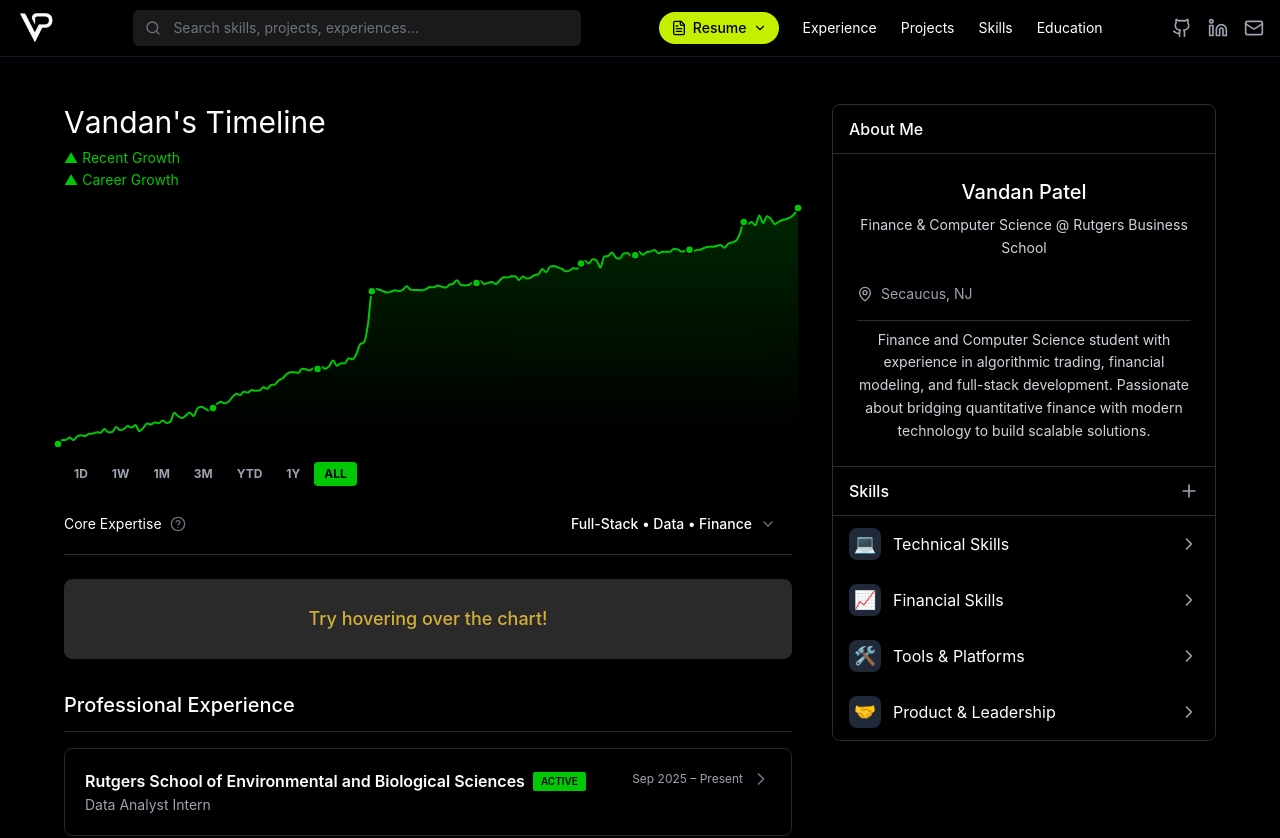
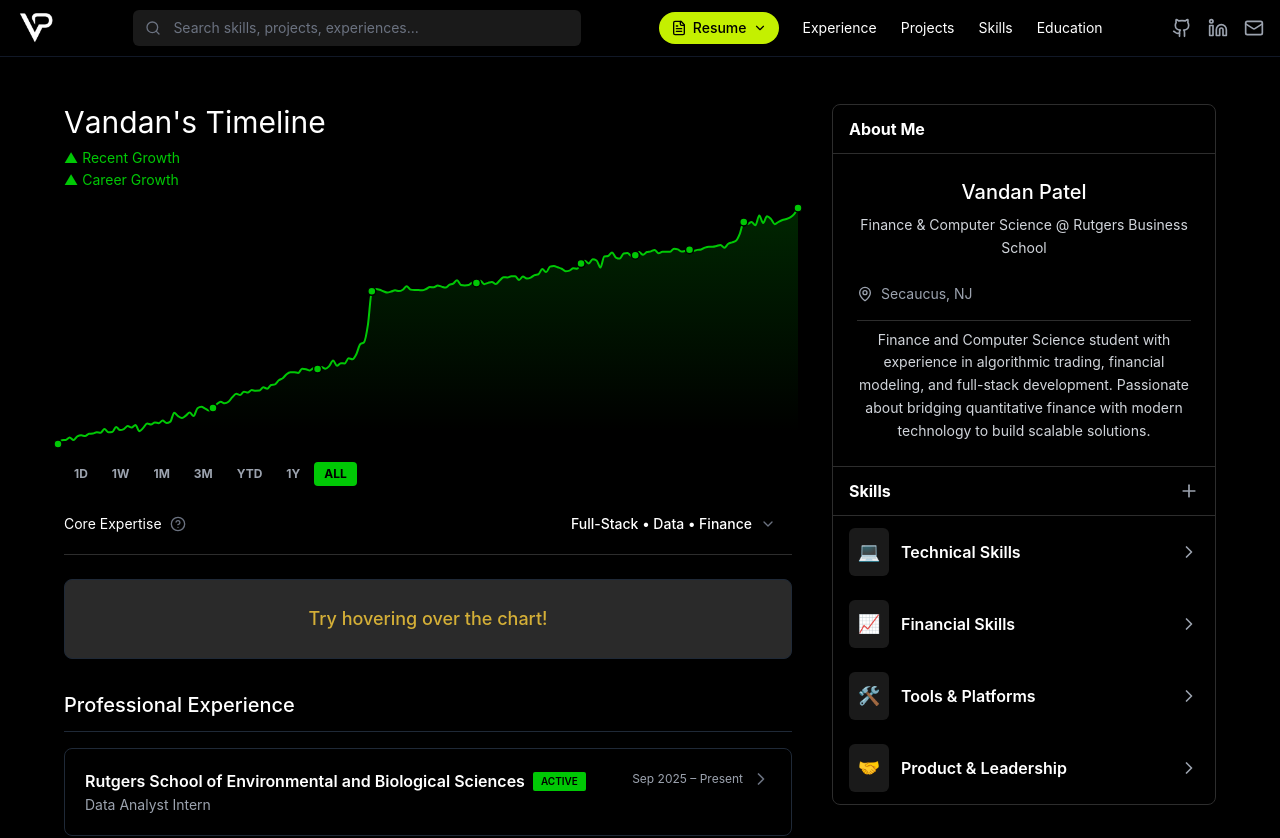
Before and after one commit to vp-27/portfolio, a React (Vite) app: page / in a window 1280 px wide. Shown: the top 838 px of the page. Built offline with nearby package versions, Linux system fonts and the light colour scheme.

Commit message:
abt skills

```diff
--- a/src/components/AboutAndSkills.tsx
+++ b/src/components/AboutAndSkills.tsx
@@ -59,7 +59,7 @@ export default function AboutAndSkills({ skillCategories, searchQuery = '' }: Ab
         {/* About Me Section */}
         <div className="border-b border-[#2D2D2D]">
           <div className="flex items-center border-b border-[#2D2D2D]">
-            <div className="flex-1 py-3 px-4 text-white font-medium text-left">
+            <div className="flex-1 py-3 px-4 text-white font-bold text-left">
               About Me
             </div>
           </div>
@@ -86,7 +86,7 @@ export default function AboutAndSkills({ skillCategories, searchQuery = '' }: Ab
         {/* Skills Section */}
         <div>
           <div className="flex items-center justify-between border-b border-[#2D2D2D] px-4 py-3">
-            <span className="text-white font-medium">Skills</span>
+            <span className="text-white font-bold">Skills</span>
             <button className="bg-transparent text-gray-400 hover:text-white transition-colors" aria-label="Add skill">
               <Plus className="w-5 h-5" />
             </button>
@@ -107,10 +107,10 @@ export default function AboutAndSkills({ skillCategories, searchQuery = '' }: Ab
                     className="w-full flex items-center justify-between px-4 py-3 bg-transparent hover:bg-[#1A1A1A] transition-colors"
                   >
                     <div className="flex items-center gap-3">
-                      <div className="w-8 h-8 bg-gray-800 rounded-lg flex items-center justify-center text-lg">
+                      <div className="w-10 h-12 bg-[#1A1A1A] rounded-md flex items-center justify-center text-lg">
                         {skillEmojis[category.icon] || '📦'}
                       </div>
-                      <span className="text-white">{category.name}</span>
+                      <span className="text-white font-semibold">{category.name}</span>
                     </div>
                     <motion.div
                       animate={{ rotate: isExpanded ? 90 : 0 }}
@@ -156,7 +156,7 @@ export default function AboutAndSkills({ skillCategories, searchQuery = '' }: Ab
       <div className="lg:hidden space-y-6">
         {/* About Me Card */}
         <div data-section="about">
-          <h2 className="text-xl font-medium mb-3 text-left">About Me</h2>
+          <h2 className="text-xl font-bold mb-3 text-left">About Me</h2>
           <div className="bg-[#0D0D0D] rounded-lg p-6">
             <div className="space-y-4">
               <div>
@@ -178,7 +178,7 @@ export default function AboutAndSkills({ skillCategories, searchQuery = '' }: Ab
 
         {/* Skills Card */}
         <div>
-          <h2 className="text-xl font-medium mb-3 text-left">Skills</h2>
+          <h2 className="text-xl font-bold mb-3 text-left">Skills</h2>
           <div className="bg-[#0D0D0D] rounded-lg border border-[#2D2D2D] overflow-hidden">
             {filteredSkillCategories.length === 0 && searchQuery ? (
               <p className="text-sm text-gray-400 text-center py-4 px-4">No skills match your search</p>
@@ -194,11 +194,11 @@ export default function AboutAndSkills({ skillCategories, searchQuery = '' }: Ab
                     className="w-full flex items-center justify-between px-4 py-4 bg-transparent hover:bg-[#1A1A1A] transition-colors"
                   >
                     <div className="flex items-center gap-4">
-                      <div className="w-16 h-16 bg-[#2D2D2D] rounded-2xl flex items-center justify-center text-3xl flex-shrink-0">
+                      <div className="w-14 h-16 bg-[#1A1A1A] rounded-2xl flex items-center justify-center text-3xl flex-shrink-0">
                         {skillEmojis[category.icon] || '📦'}
                       </div>
                       <div className="flex flex-col items-start">
-                        <span className="text-white text-base font-normal">{category.name}</span>
+                        <span className="text-white text-base font-semibold">{category.name}</span>
                         <span className="text-gray-500 text-sm">{category.skills.length} {category.skills.length === 1 ? 'item' : 'items'}</span>
                       </div>
                     </div>
```
